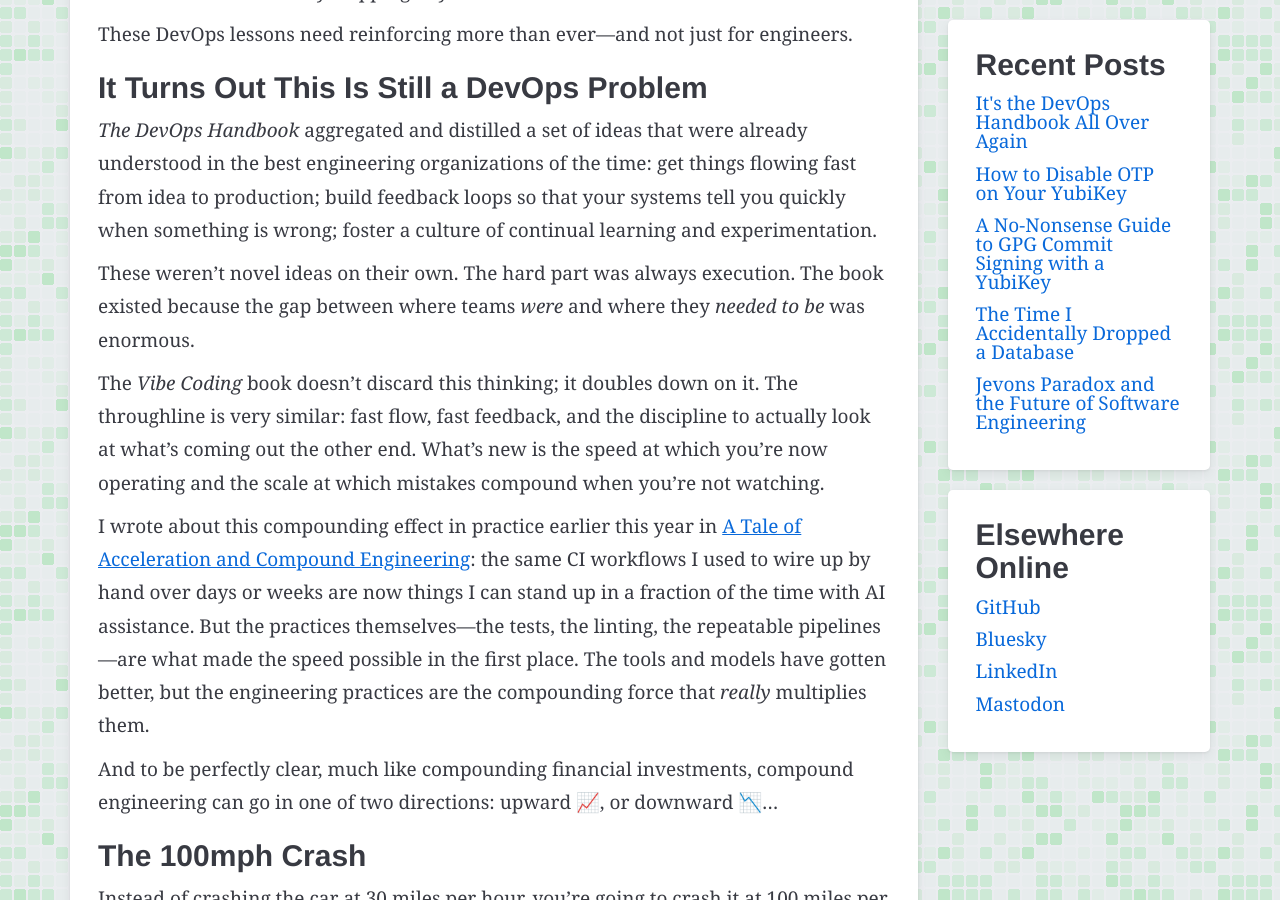
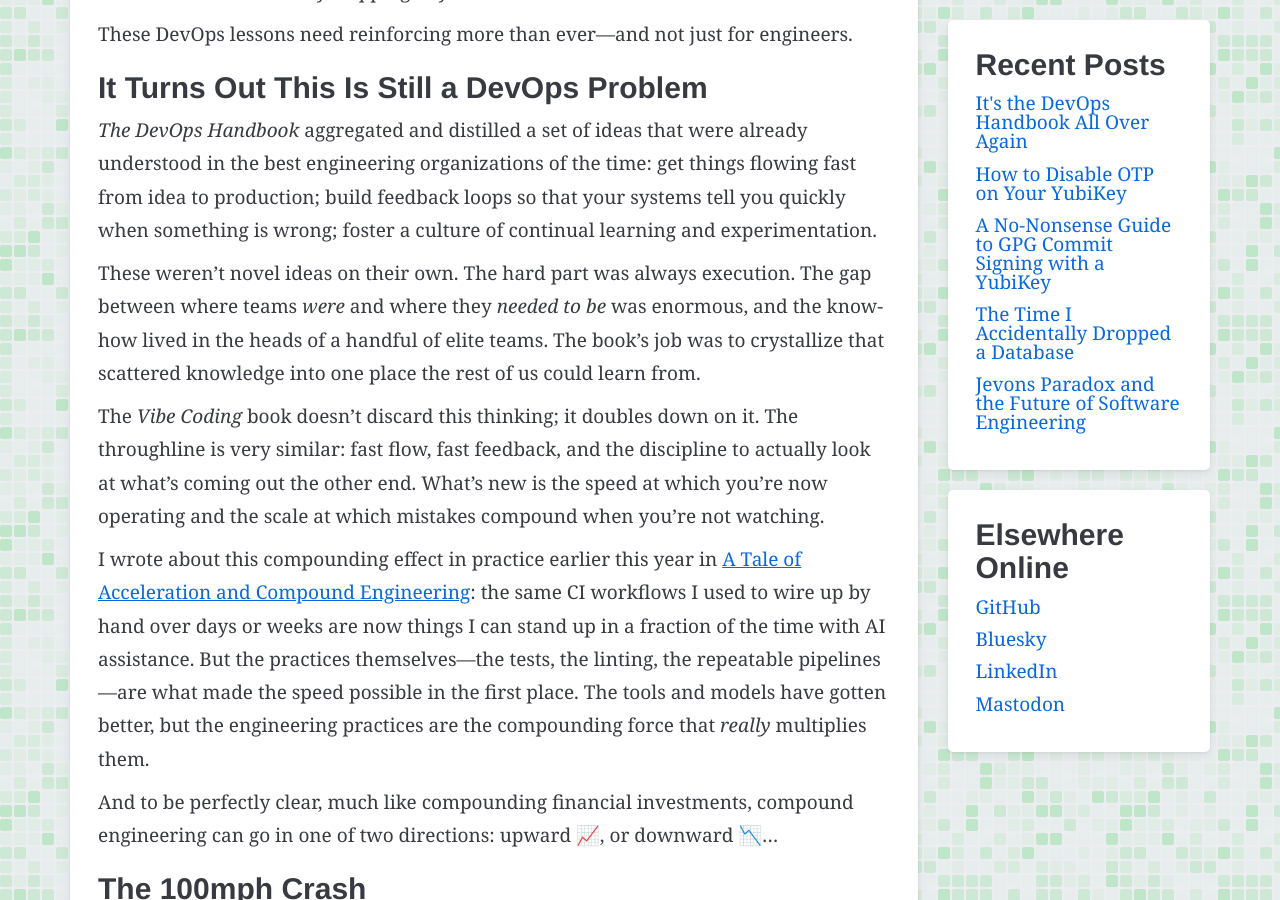
Before and after one commit to ryanspletzer/ryanspletzer.github.io, a Jekyll site: the page built from _posts/2026-06-24-its-the-devops-handbook-all-over-again.md, in a window 1280 px wide and 900 px high, scrolled down 1855 px. Built offline with Jekyll 4.4.1, drawn with Linux system fonts in a browser that asks for light colours.

Commit message:
Rework the "execution gap" paragraph around crystallizing know-how
Replace the circular "the book existed because... needed to be
crystallized in a tome" with the book's active job: crystallizing the
scattered know-how of elite teams into one place others could learn
from.

Co-Authored-By: Claude Opus 4.8 <noreply@anthropic.com>

```diff
--- a/_posts/2026-06-24-its-the-devops-handbook-all-over-again.md
+++ b/_posts/2026-06-24-its-the-devops-handbook-all-over-again.md
@@ -83,7 +83,10 @@ foster a culture of continual learning and experimentation.
 
 These weren't novel ideas on their own.
 The hard part was always execution.
-The book existed because the gap between where teams *were* and where they *needed to be* was enormous.
+The gap between where teams *were* and where they *needed to be* was enormous,
+and the know-how lived in the heads of a handful of elite teams.
+The book's job was to crystallize that scattered knowledge
+into one place the rest of us could learn from.
 
 The *Vibe Coding* book doesn't discard this thinking; it doubles down on it.
 The throughline is very similar:
```
